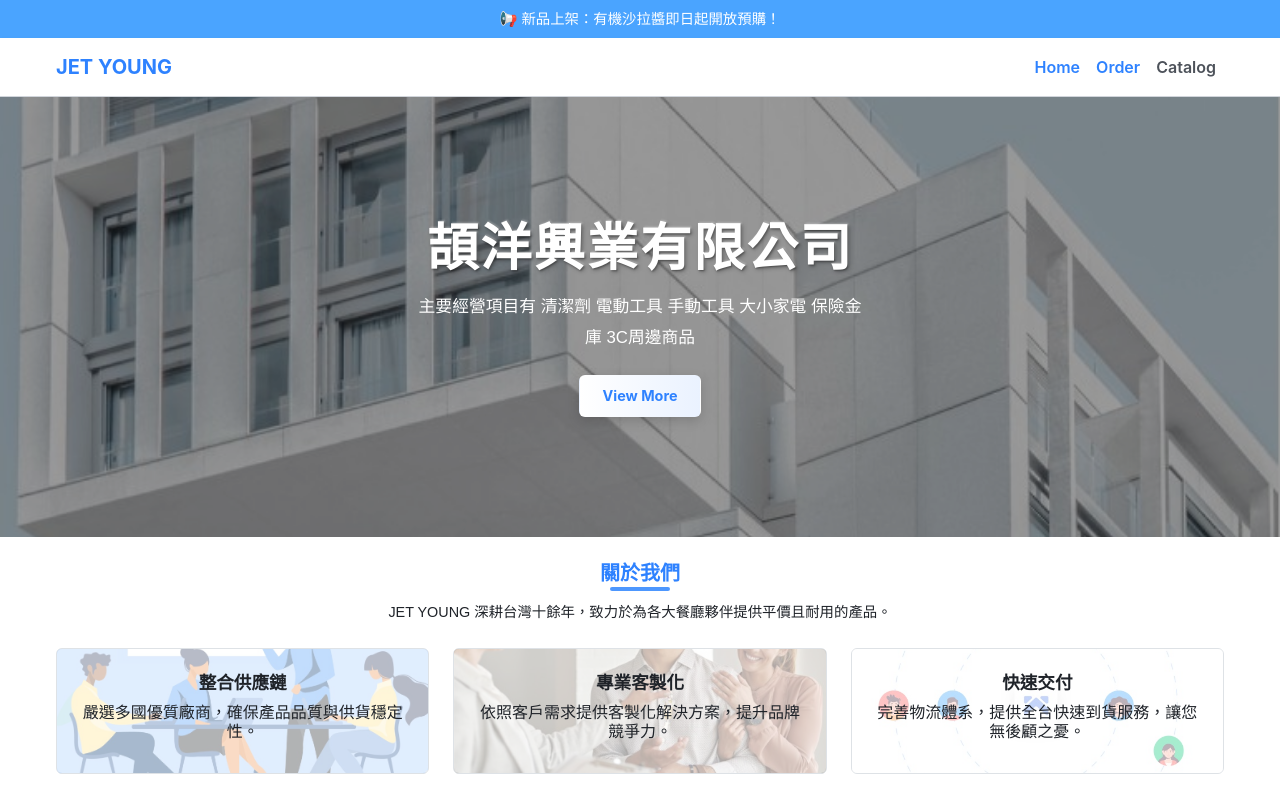
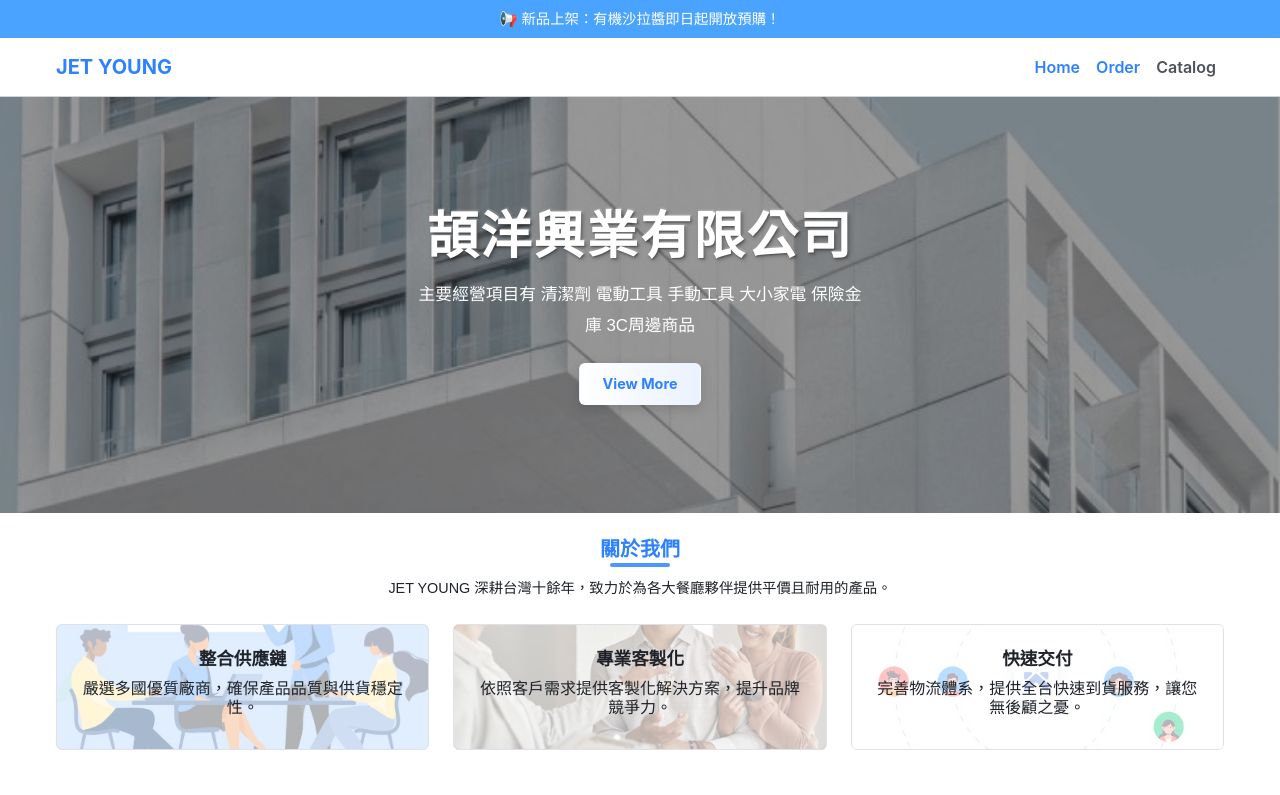
Before and after one commit to pan2618/jetyoung, a plain HTML site: page index.html in a window 1280 px wide. Shown: the top 795 px of the page. Drawn offline with nearby package versions, Linux system fonts and the light colour scheme.

Commit message:
Update styles.css

```diff
--- a/styles.css
+++ b/styles.css
@@ -96,7 +96,7 @@
   display: flex;
   align-items: center;
   justify-content: center;
-  height: 55vh;              /* 保留你原本的高度 */
+  height: 52vh;              /* 保留你原本的高度 */
   color: #fff;
   text-align: center;
   background-image: url('images/messageImage_1745520908214.jpg');  /* ← 換成你的背景圖 */
```
